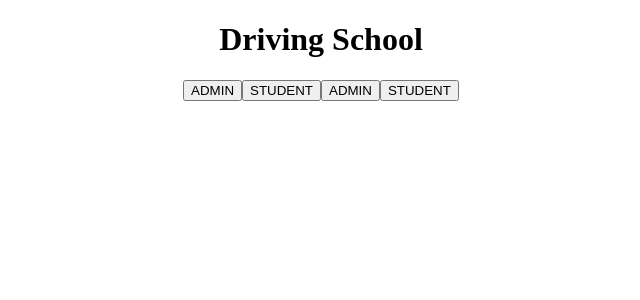
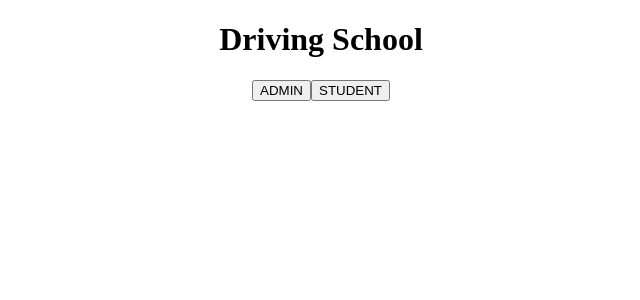
Before and after one commit to driving-school-project/diveing-school, a React app: page / in a window 1280 px wide. Shown: the top 300 px of the page, without its empty margins (319-959 px from the left). Built offline with nearby package versions, Linux system fonts and the light colour scheme; the HTML template or start-up script is replaced by a standard one.

Commit message:
finel commit css refactored and structure

```diff
--- a/react-client/src/components/Admin.jsx
+++ b/react-client/src/components/Admin.jsx
@@ -163,12 +163,14 @@ class Admin extends React.Component {
             <br></br>
           </center>
           <div>
+            <center>
             <button
               className="btn"
               onClick={() => window.location.reload(false)}
             >
               Click to reload!
             </button>
+            </center>
           </div>
         </div>
       );
--- a/react-client/src/database/SimpleData.js
+++ b/react-client/src/database/SimpleData.js
@@ -29,7 +29,7 @@
 
   {
     id: 3,
-    img: 'http://static.passetoncode.fr/img-questions/q/542.jpg',
+    img: 'https://www.coderoute.com/tests/1/27.jpg',
     question: `My fuel consumption depends on?`,
     answer1: `My driving style `,
     answer2: `The weather`,
--- a/react-client/src/index.jsx
+++ b/react-client/src/index.jsx
@@ -24,14 +24,6 @@ class App extends React.Component {
           <div className="bd">
             <center>
               <h1 className="title">Driving School</h1>
-
-              <button className="btn" value="admin" onClick={this.changeView}>
-                ADMIN
-              </button>
-              <button className="btn" value="student" onClick={this.changeView}>
-                STUDENT
-              </button>
-
               <button  className="btn" value='admin' onClick={this.changeView}>ADMIN</button>
               <button  className="btn" value='student' onClick={this.changeView}>STUDENT</button>
 
```
Also changed, not shown: react-client/src/components/Test.jsx (+4 -3 lines), 3 other files (tests, documents, lock files or other folders).
